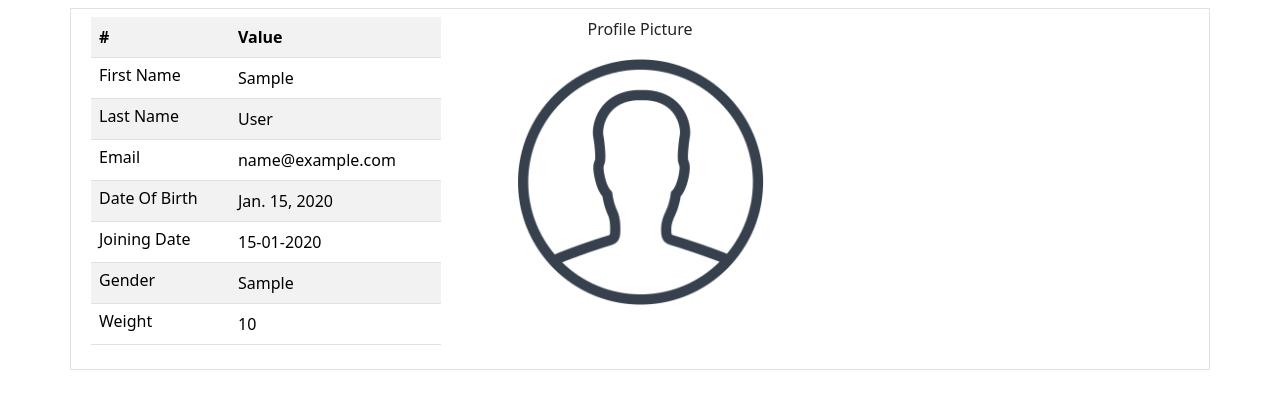
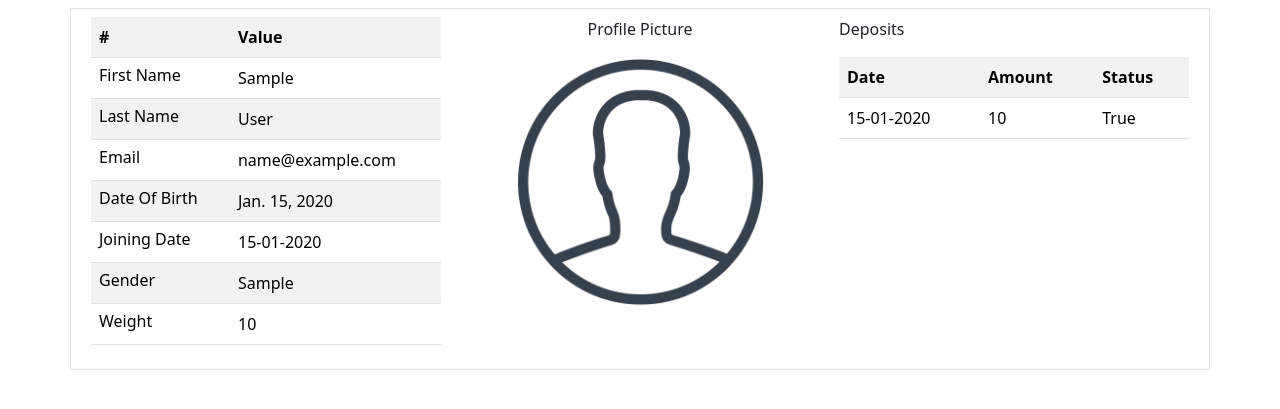
Before and after one commit to coolmindcodes/project_database, a Django app: page /customers/details/1 in a window 1280 px wide. Shown: the part 56-465 px from the top of the page. Run offline with Django 5.2, Linux system fonts and the light colour scheme; tables that the repository leaves empty hold one stand-in row (values such as "Sample post").

Commit message:
Show deposits

```diff
--- a/sacco/models.py
+++ b/sacco/models.py
@@ -20,7 +20,7 @@ class Customer(models.Model):
 class Deposit(models.Model):
     amount = models.IntegerField()
     status = models.BooleanField(default=False)
-    customer = models.ForeignKey(Customer, on_delete=models.CASCADE)
+    customer = models.ForeignKey(Customer, on_delete=models.CASCADE, related_name='deposits')
     created_at = models.DateTimeField(auto_now_add=True)
     updated_at = models.DateTimeField(auto_now=True)
 
--- a/sacco/views.py
+++ b/sacco/views.py
@@ -46,4 +46,5 @@ def delete_customer(request, customer_id):
 
 def customer_details(request,customer_id):
     customer = Customer.objects.get(id=customer_id)
-    return render(request, 'details.html', {'customer': customer})
+    deposits = customer.deposits.all()
+    return render(request, 'details.html', {'customer': customer, 'deposits': deposits})
--- a/templates/details.html
+++ b/templates/details.html
@@ -46,7 +46,7 @@
                        <td>{{ customer.gender }}</td>
                    </tr>
 
-                    <tr>
+                   <tr>
                        <td class="h6">Weight</td>
                        <td>{{ customer.weight }}</td>
                    </tr>
@@ -56,6 +56,23 @@
                <p class="text-center">Profile Picture</p>
                <img class="img-fluid mx-auto d-block profile" src="{% static 'default.png' %}" alt="">
            </div>
+           <div class="col-sm-4">
+               <p>Deposits</p>
+               <table class="table table-striped">
+                   <tr>
+                       <th>Date</th>
+                       <th>Amount</th>
+                       <th>Status</th>
+                   </tr>
+                   {% for deposit in deposits %}
+                       <tr>
+                           <td>{{ deposit.created_at | date:"d-m-Y" }}</td>
+                           <td>{{ deposit.amount }}</td>
+                           <td>{{ deposit.status }}</td>
+                       </tr>
+                   {% endfor %}
+               </table>
+           </div>
        </div>
     </div>
 {% endblock %}
```
